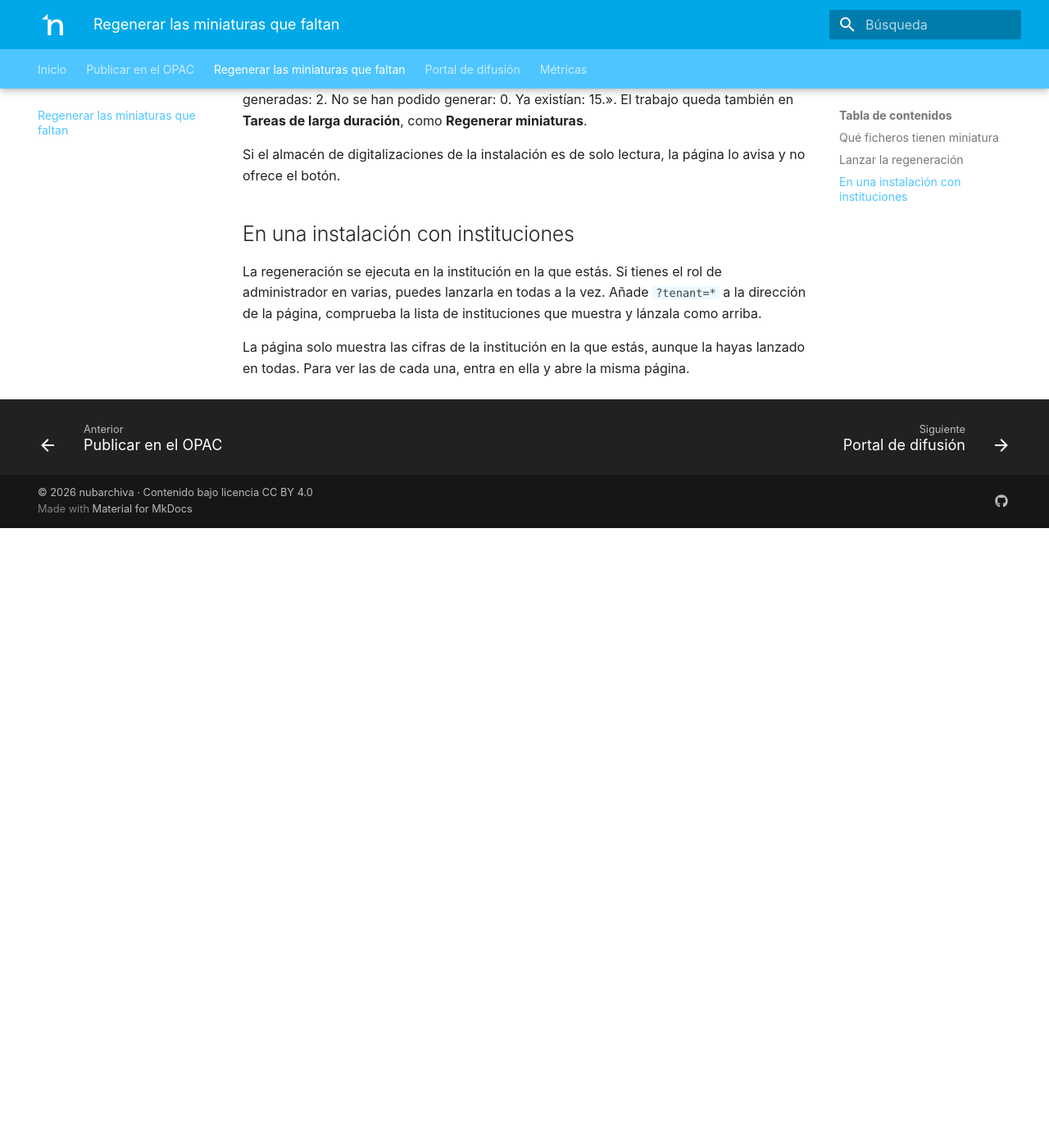
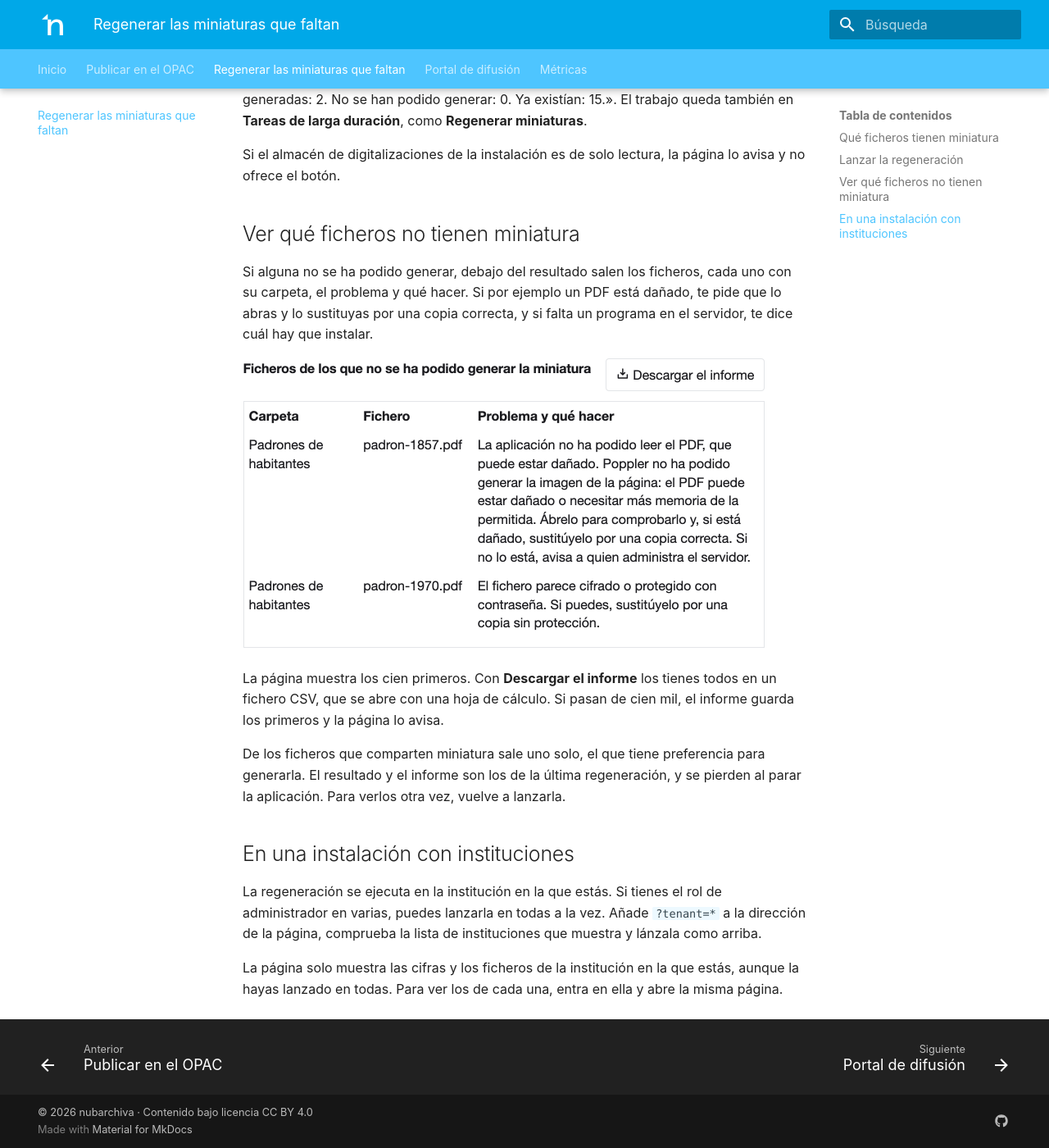
Before and after one commit to nubarchiva/nuba-docs, an MkDocs documentation site: the page built from docs/user-guide/regenerate-thumbnails.md, in a window 1280 px wide and 1400 px high, scrolled down 1547 px. Shown: the whole window at 82% size. Built offline with MkDocs 1.6.1 and Material for MkDocs 9.7.7, drawn with Linux system fonts in a browser that asks for light colours; before the commit the page ends 2191 px from its top, so only the background shows below that.

Commit message:
docs(user-guide): informe de los ficheros sin miniatura en «Regenerar miniaturas»

```diff
--- a/docs/user-guide/regenerate-thumbnails.md
+++ b/docs/user-guide/regenerate-thumbnails.md
@@ -39,11 +39,25 @@ Ya existían: 15.». El trabajo queda también en **Tareas de larga duración**,
 
 Si el almacén de digitalizaciones de la instalación es de solo lectura, la página lo avisa y no ofrece el botón.
 
+## Ver qué ficheros no tienen miniatura
+
+Si alguna no se ha podido generar, debajo del resultado salen los ficheros, cada uno con su carpeta, el problema y qué
+hacer. Si por ejemplo un PDF está dañado, te pide que lo abras y lo sustituyas por una copia correcta, y si falta un
+programa en el servidor, te dice cuál hay que instalar.
+
+![Los ficheros sin miniatura, con su carpeta, el problema y qué hacer, y el botón Descargar el informe.](../assets/screenshots/es/regenerar-miniaturas/informe.png){ width="638" }
+
+La página muestra los cien primeros. Con **Descargar el informe** los tienes todos en un fichero CSV, que se abre con una
+hoja de cálculo. Si pasan de cien mil, el informe guarda los primeros y la página lo avisa.
+
+De los ficheros que comparten miniatura sale uno solo, el que tiene preferencia para generarla. El resultado y el informe
+son los de la última regeneración, y se pierden al parar la aplicación. Para verlos otra vez, vuelve a lanzarla.
+
 ## En una instalación con instituciones
 
 La regeneración se ejecuta en la institución en la que estás. Si tienes el rol de administrador en varias, puedes
 lanzarla en todas a la vez. Añade `?tenant=*` a la dirección de la página, comprueba la lista de instituciones que
 muestra y lánzala como arriba.
 
-La página solo muestra las cifras de la institución en la que estás, aunque la hayas lanzado en todas. Para ver las de cada
-una, entra en ella y abre la misma página.
+La página solo muestra las cifras y los ficheros de la institución en la que estás, aunque la hayas lanzado en todas. Para
+ver los de cada una, entra en ella y abre la misma página.
```
Also changed, not shown: docs/assets/screenshots/es/regenerar-miniaturas/informe.png (added).
